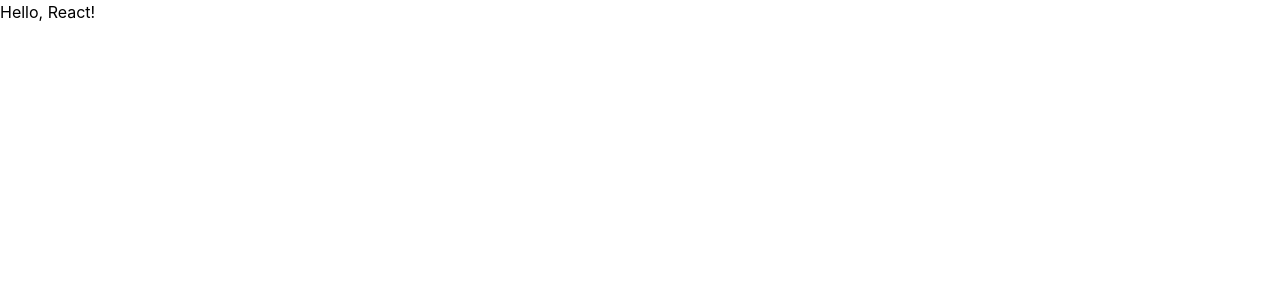
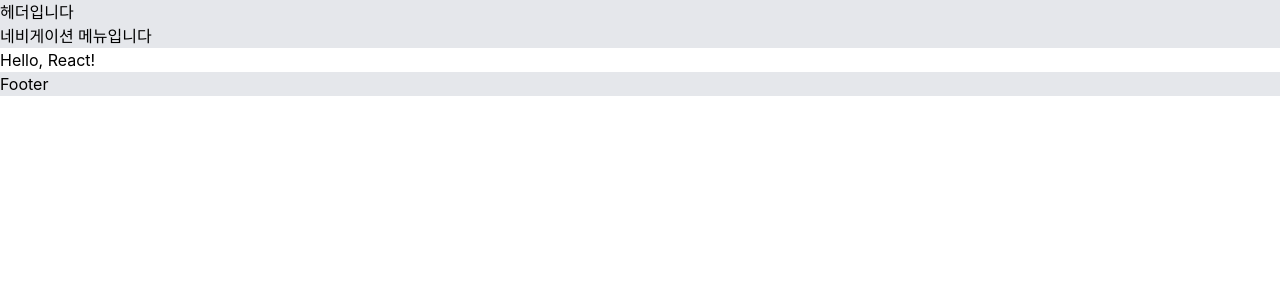
Before and after one commit to new-wave-thug-life/exhibition-tracker-client, a React (Vite) app: page / in a window 1280 px wide. Shown: the top 300 px of the page. Built offline with nearby package versions, Linux system fonts and the light colour scheme; a web font is replaced by a local one.

Commit message:
Add layout structure

```diff
--- /dev/null
+++ b/src/components/layout/Footer.tsx
@@ -0,0 +1,7 @@
+export default function Footer() {
+    return (
+        <div className="bg-gray-200">
+            <h1>Footer</h1>
+        </div>
+    );
+}
--- /dev/null
+++ b/src/components/layout/Header.tsx
@@ -0,0 +1,7 @@
+export default function Header() {
+    return (
+        <div className="bg-gray-200">
+            <h1>헤더입니다</h1>
+        </div>
+    );
+}
--- /dev/null
+++ b/src/components/layout/Nav.tsx
@@ -0,0 +1,7 @@
+export default function Nav() {
+    return (
+        <div className="bg-gray-200">
+            <h1>네비게이션 메뉴입니다</h1>
+        </div>
+    );
+}
--- a/src/pages/Home.tsx
+++ b/src/pages/Home.tsx
@@ -1,7 +1,14 @@
+import Footer from "../components/layout/Footer";
+import Header from "../components/layout/Header";
+import Nav from "../components/layout/Nav";
+
 export default function Home() {
     return (
-        <div>
+        <>
+            <Header />
+            <Nav />
             <h1>Hello, React!</h1>
-        </div>
+            <Footer />
+        </>
     );
 }
```
